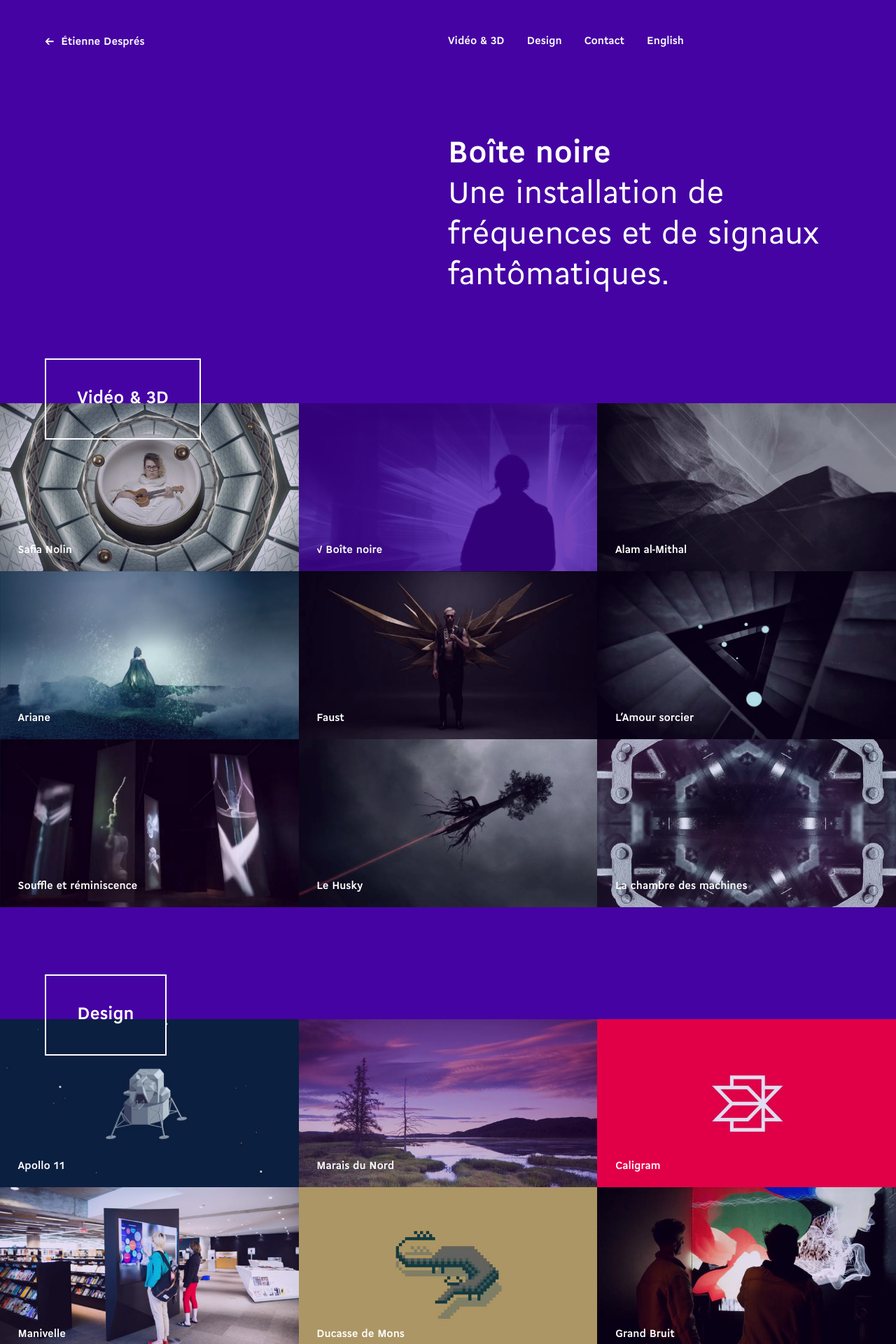
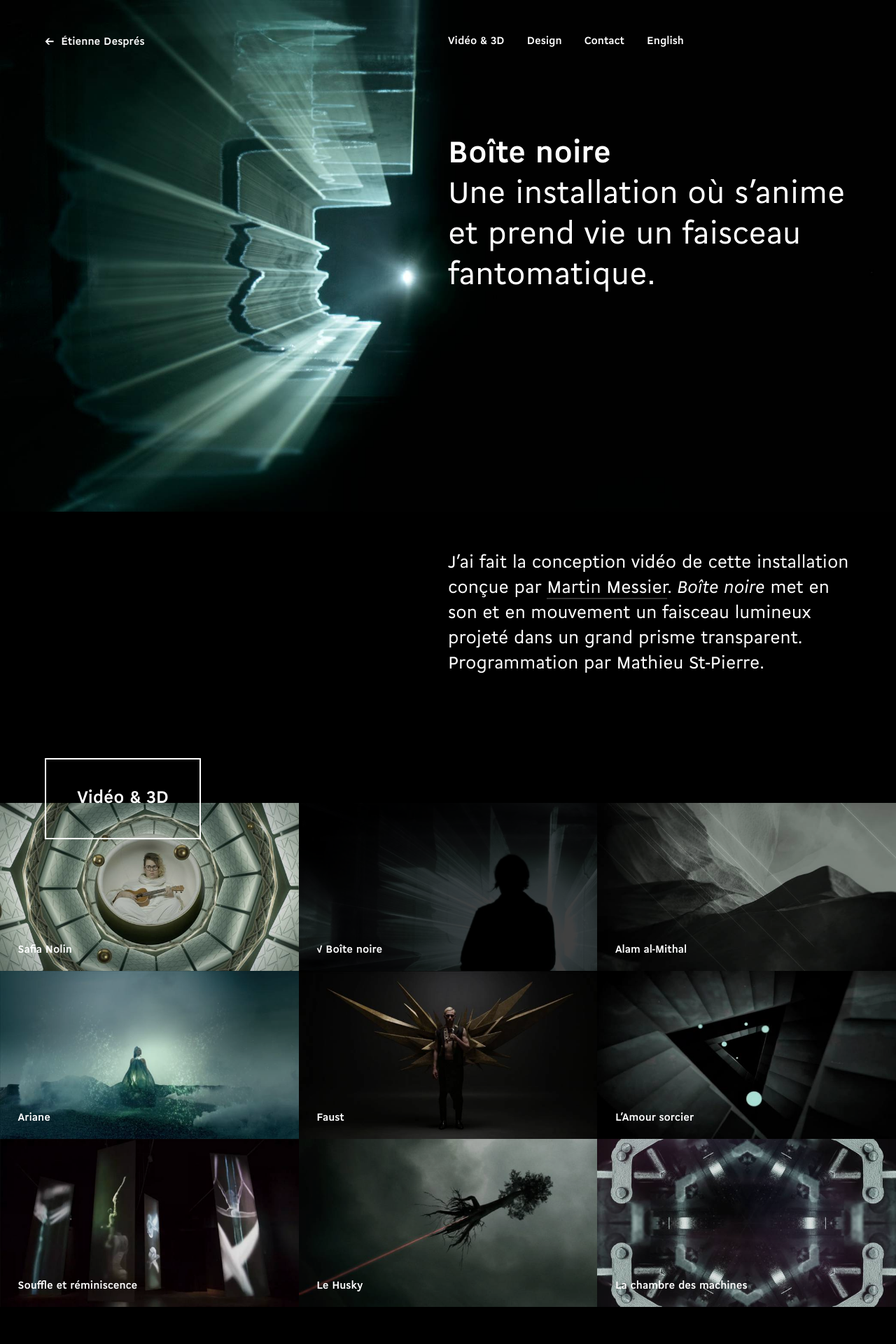
Before and after one commit to etienne/etienne, a Jekyll site: the page built from _projects-fr/boite-noire.html, in a window 1280 px wide. Shown: the top 1920 px of the page at 70% size. Built offline with Jekyll 4.4.1, drawn with Linux system fonts in a browser that asks for light colours.

Commit message:
Contenu temporaire pour Boîte noire

```diff
--- a/_projects-fr/boite-noire.html
+++ b/_projects-fr/boite-noire.html
@@ -6,9 +6,18 @@
 layout: project
 ---
 
+{% include image.html name="hero" alt="Photo de l’installation Boîte noire" %}
+
+<section class="superimposed">
+  <div class="text">
+    <h1>Boîte noire</h1>
+    <p class="intro">Une installation où s’anime et prend vie un faisceau fantomatique.</p>
+  </div>
+</section>
+
 <section>
   <div class="text">
-    <h1>Boîte noire</h1>
-    <p class="intro">Une installation de fréquences et de signaux fantômatiques.</p>
+    <p>J’ai fait la conception vidéo de cette installation conçue par <a href="http://www.mmessier.com">Martin Messier</a>. <em>Boîte noire</em> met en son et en mouvement un faisceau lumineux projeté dans un grand prisme transparent. Programmation par Mathieu St-Pierre.</p>
+    {% include tags.html %}
   </div>
 </section>
--- a/_sass/_content.scss
+++ b/_sass/_content.scss
@@ -1,5 +1,6 @@
 article.content {
   @include clearfix;
+  overflow: hidden;
 
   section {
     @include container;
--- /dev/null
+++ b/_sass/projects/boite-noire.scss
@@ -0,0 +1,15 @@
+body.boite-noire {
+  background-color: black;
+
+  img.hero {
+    width: 250%;
+
+    @include tablet {
+      width: 150%;
+    }
+
+    @include desktop {
+      width: 100%;
+    }
+  }
+}
--- a/css/styles.scss
+++ b/css/styles.scss
@@ -15,6 +15,7 @@
 @import 'tags';
 @import 'video';
 
+@import 'projects/boite-noire';
 @import 'projects/apollo-11';
 @import 'projects/safia-nolin';
 @import 'projects/ariane';
```
Also changed, not shown: _images/boite-noire/hero.png (added).
